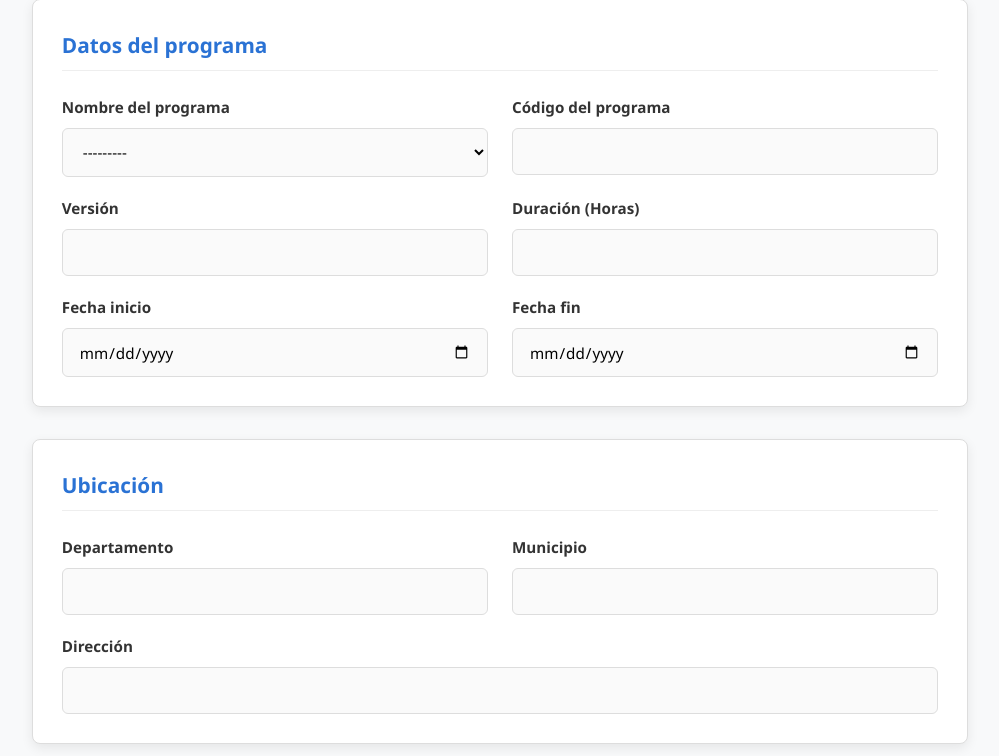
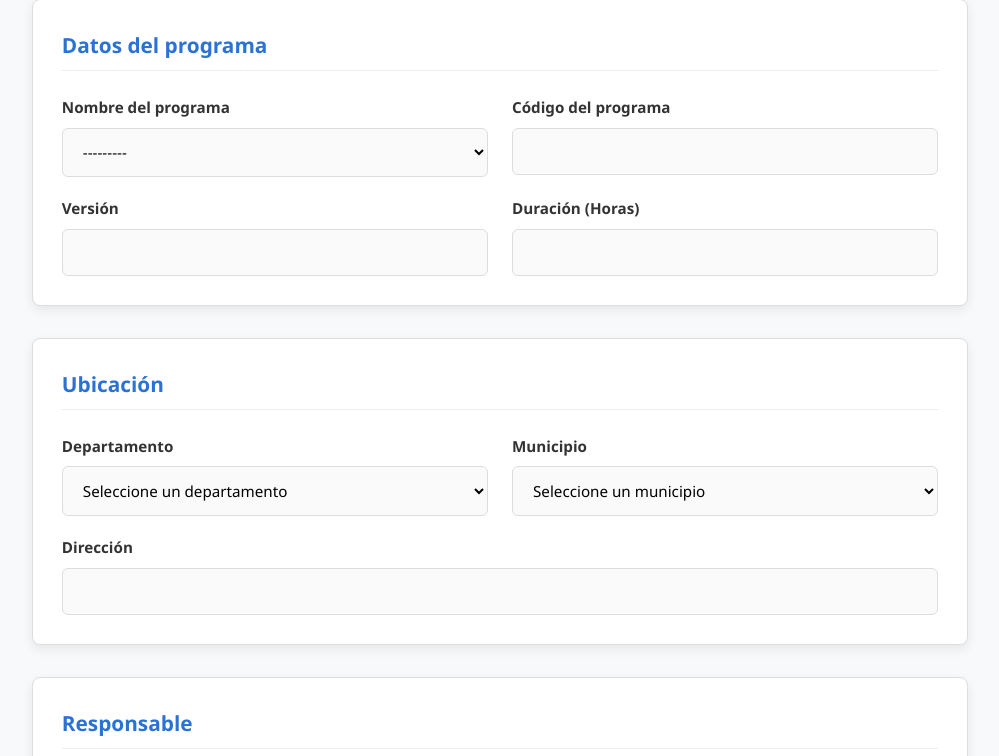
Before and after one commit to G1lber/Entreno-Cursos-Cortos, a Django app: page /generar_curso/ in a window 1280 px wide. Shown: the part 84-840 px from the top of the page, without its empty margins (140-1139 px from the left). Run offline with Django 5.2, Linux system fonts and the light colour scheme; data that the repository does not hold is empty.

Commit message:
Add dynamic municipio selection based on departamento
Updated CursoForm to use ModelChoiceFields for departamento and municipio, enabling dynamic municipio options based on the selected departamento. Added a JavaScript file to fetch municipios via AJAX when a departamento is selected. Updated the form template to include the new script and adjusted field placement. Added a new URL and view to provide municipios data for a given departamento.

```diff
--- a/curso/forms.py
+++ b/curso/forms.py
@@ -1,5 +1,5 @@
 from django import forms
-from .models import Usuario, Programa
+from .models import Usuario, Programa, Departamento, Municipio
 
 class InicioSesionForm(forms.Form):
     email = forms.EmailField(label="Correo electrónico")
@@ -92,8 +92,32 @@ class CursoForm(forms.Form):
     duracionprograma = forms.CharField(label="Duración (Horas)", max_length=50, widget=forms.TextInput(attrs={"readonly": "readonly"}))
     fechainicio = forms.DateField(label="Fecha de inicio", widget=forms.DateInput(attrs={'type': 'date'}))
     fechafin = forms.DateField(label="Fecha de finalización", widget=forms.DateInput(attrs={'type': 'date'}))
-    departamento = forms.CharField(label="Departamento", max_length=100)
-    municipio = forms.CharField(label="Municipio", max_length=100)
+    departamento = forms.ModelChoiceField(
+            queryset=Departamento.objects.all(),
+            label="Departamento",
+            empty_label="Seleccione un departamento"
+    )
+    municipio = forms.ModelChoiceField(
+            queryset=Municipio.objects.none(),   # se llena dinámicamente
+            label="Municipio",
+            empty_label="Seleccione un municipio"
+    )
+
+    def __init__(self, *args, **kwargs):
+            super().__init__(*args, **kwargs)
+
+            # Si viene departamento en POST (cuando envías el form)
+            if "departamento" in self.data:
+                try:
+                    departamento_id = int(self.data.get("departamento"))
+                    self.fields["municipio"].queryset = Municipio.objects.filter(departamento_id=departamento_id)
+                except (ValueError, TypeError):
+                    self.fields["municipio"].queryset = Municipio.objects.none()
+
+            # Si hay un departamento inicial (ej. edición de un curso)
+            elif self.initial.get("departamento"):
+                self.fields["municipio"].queryset = Municipio.objects.filter(departamento=self.initial["departamento"])
+
     direccion = forms.CharField(label="Dirección", max_length=200)
     nombre = forms.CharField(label="Nombre responsable", max_length=200)
     tipodoc = forms.ChoiceField(choices=[("CC", "CC"), ("TI", "TI"), ("CE", "CE")], label="Tipo documento")
--- /dev/null
+++ b/curso/static/js/departamento_municipio.js
@@ -0,0 +1,27 @@
+document.addEventListener("DOMContentLoaded", function () {
+  const selectDepartamento = document.getElementById("id_departamento");
+  const selectMunicipio = document.getElementById("id_municipio");
+
+  if (selectDepartamento) {
+    selectDepartamento.addEventListener("change", function () {
+      const departamentoId = this.value;
+
+      // Limpiar municipios anteriores
+      selectMunicipio.innerHTML = '<option value="">Seleccione un municipio</option>';
+
+      if (departamentoId) {
+        fetch(`/get-municipios/${departamentoId}/`)
+          .then((response) => response.json())
+          .then((data) => {
+            data.forEach((municipio) => {
+              const option = document.createElement("option");
+              option.value = municipio.id;
+              option.textContent = municipio.nombre;
+              selectMunicipio.appendChild(option);
+            });
+          })
+          .catch((error) => console.error("Error cargando municipios:", error));
+      }
+    });
+  }
+});
--- a/curso/templates/formularios/formulario-formato.html
+++ b/curso/templates/formularios/formulario-formato.html
@@ -38,16 +38,7 @@
               </div>
             </div>
 
-            <div class="form-row">
-              <div class="form-group">
-                <label for="{{ form.fechainicio.id_for_label }}">Fecha inicio</label>
-                {{ form.fechainicio }}
-              </div>
-              <div class="form-group">
-                <label for="{{ form.fechafin.id_for_label }}">Fecha fin</label>
-                {{ form.fechafin }}
-              </div>
-            </div>
+
           </div>
 
           <!-- UBICACIÓN -->
@@ -59,6 +50,7 @@
                 <label for="{{ form.departamento.id_for_label }}">Departamento</label>
                 {{ form.departamento }}
               </div>
+
               <div class="form-group">
                 <label for="{{ form.municipio.id_for_label }}">Municipio</label>
                 {{ form.municipio }}
@@ -96,11 +88,6 @@
                 {{ form.correo }}
               </div>
             </div>
-
-            <div class="form-group">
-              <label for="{{ form.empresa.id_for_label }}">Empresa solicitante</label>
-              {{ form.empresa }}
-            </div>
           </div>
 
           <!-- DETALLES DEL CURSO -->
@@ -111,7 +98,20 @@
               <label for="{{ form.programa_especial.id_for_label }}">Programa especial</label>
               {{ form.programa_especial }}
             </div>
-
+            <div class="form-group">
+              <label for="{{ form.empresa.id_for_label }}">Empresa solicitante</label>
+              {{ form.empresa }}
+            </div>
+            <div class="form-row">
+              <div class="form-group">
+                <label for="{{ form.fechainicio.id_for_label }}">Fecha inicio</label>
+                {{ form.fechainicio }}
+              </div>
+              <div class="form-group">
+                <label for="{{ form.fechafin.id_for_label }}">Fecha fin</label>
+                {{ form.fechafin }}
+              </div>
+            </div>
             <div class="form-group">
               <label>Días</label>
               <div class="checkbox-group">
@@ -150,5 +150,6 @@
         </form>
 
   <script src="{% static 'js/programa.js' %}"></script>
+  <script src="{% static 'js/departamento_municipio.js' %}"></script>
   </body>
 </html>
--- a/curso/urls.py
+++ b/curso/urls.py
@@ -42,6 +42,10 @@ urlpatterns = [
     path('usuario/view/', views.viewUsuarios, name='viewUsuarios'),
     path('usuario/edit/<int:id>/', views.editUsuario, name='editUsuario'),
     path("usuarios/toggle/<int:id>/", views.toggle_usuario, name="toggleUsuario"),
+    # Generar curso
     path('generar_curso/', views.generar_curso, name='generar_curso'),
+    # Obtener datos del programa
     path("get-programa/<int:programa_id>/", views.get_programa, name="get_programa"),
+    # Obtener municipios por departamento
+    path("get-municipios/<int:departamento_id>/", views.get_municipios, name="get_municipios"),
 ]
--- a/curso/views.py
+++ b/curso/views.py
@@ -1,5 +1,5 @@
 from django.shortcuts import redirect, get_object_or_404
-from .models import TipoDocumento, Rol, Usuario,Programa
+from .models import TipoDocumento, Rol, Usuario,Programa, Departamento, Municipio
 from .forms import UsuarioEditForm, UsuarioCreateForm, InicioSesionForm
 from django.contrib import messages
 from django.contrib.auth import authenticate, login, logout
@@ -13,39 +13,66 @@ from django.shortcuts import render
 from docxtpl import DocxTemplate
 
 # generar curso
+import os
+import io
+from django.http import HttpResponse
+from django.shortcuts import render
+from django.conf import settings
+from .forms import CursoForm
+from docxtpl import DocxTemplate
+
 def generar_curso(request):
     if request.method == "POST":
         form = CursoForm(request.POST)
         if form.is_valid():
-            # Obtener datos
-            contexto = form.cleaned_data
+            try:
+                # ✅ Obtener datos del formulario
+                contexto = form.cleaned_data
+                print("✅ Datos del formulario:", contexto)
 
-            # Construir ruta absoluta de la plantilla
-            ruta = os.path.join(settings.BASE_DIR, "curso", "templates", "docs", "plantilla-curso.docx")
-            if not os.path.exists(ruta):
-                raise FileNotFoundError(f"No se encontró la plantilla en: {ruta}")
+                # ✅ Construir ruta absoluta de la plantilla
+                ruta = os.path.join(
+                    settings.BASE_DIR,
+                    "curso",
+                    "templates",
+                    "docs",
+                    "plantilla-curso.docx"
+                )
+                if not os.path.exists(ruta):
+                    raise FileNotFoundError(f"No se encontró la plantilla en: {ruta}")
 
-            # Cargar plantilla
-            doc = DocxTemplate(ruta)
-            doc.render(contexto)
+                print(f"📄 Usando plantilla: {ruta}")
 
-            # Guardar en memoria
-            buffer = io.BytesIO()
-            doc.save(buffer)
-            buffer.seek(0)
+                # ✅ Cargar y renderizar documento
+                doc = DocxTemplate(ruta)
+                doc.render(contexto)
 
-            # Respuesta HTTP con archivo generado
-            response = HttpResponse(
-                buffer,
-                content_type="application/vnd.openxmlformats-officedocument.wordprocessingml.document",
-            )
-            response["Content-Disposition"] = 'attachment; filename=\"curso_generado.docx\"'
-            return response
+                # ✅ Guardar en memoria
+                buffer = io.BytesIO()
+                doc.save(buffer)
+                buffer.seek(0)
+
+                # ✅ Respuesta HTTP con archivo generado
+                response = HttpResponse(
+                    buffer,
+                    content_type="application/vnd.openxmlformats-officedocument.wordprocessingml.document",
+                )
+                response["Content-Disposition"] = 'attachment; filename="curso_generado.docx"'
+                return response
+
+            except Exception as e:
+                # ⚠️ Captura cualquier error inesperado
+                return HttpResponse(f"Error generando el documento: {e}", status=500)
+
+        else:
+            print("❌ Formulario inválido:", form.errors)
+
     else:
         form = CursoForm()
 
+    # Si es GET o si el form es inválido, renderiza el form
     return render(request, "formularios/formulario-formato.html", {"form": form})
-
+# Obtener datos del programa
 def get_programa(request, programa_id):
     try:
         programa = Programa.objects.get(id=programa_id)
@@ -57,6 +84,10 @@ def get_programa(request, programa_id):
         return JsonResponse(data)
     except Programa.DoesNotExist:
         return JsonResponse({"error": "Programa no encontrado"}, status=404)
+# Obtener datos de departamento y municipio
+def get_municipios(request, departamento_id):
+    municipios = Municipio.objects.filter(departamento_id=departamento_id).values("id", "nombre")
+    return JsonResponse(list(municipios), safe=False)
 
 # Create your views here.
 @login_required
```
